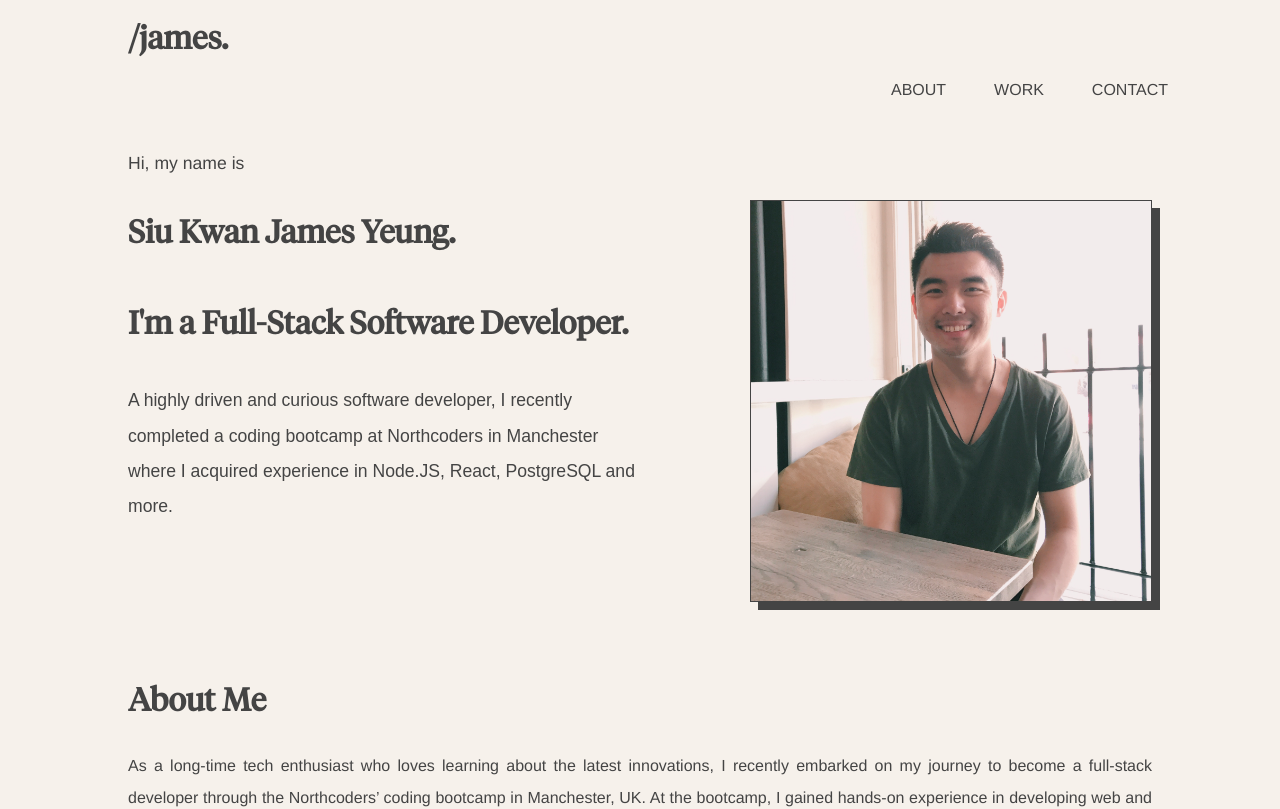
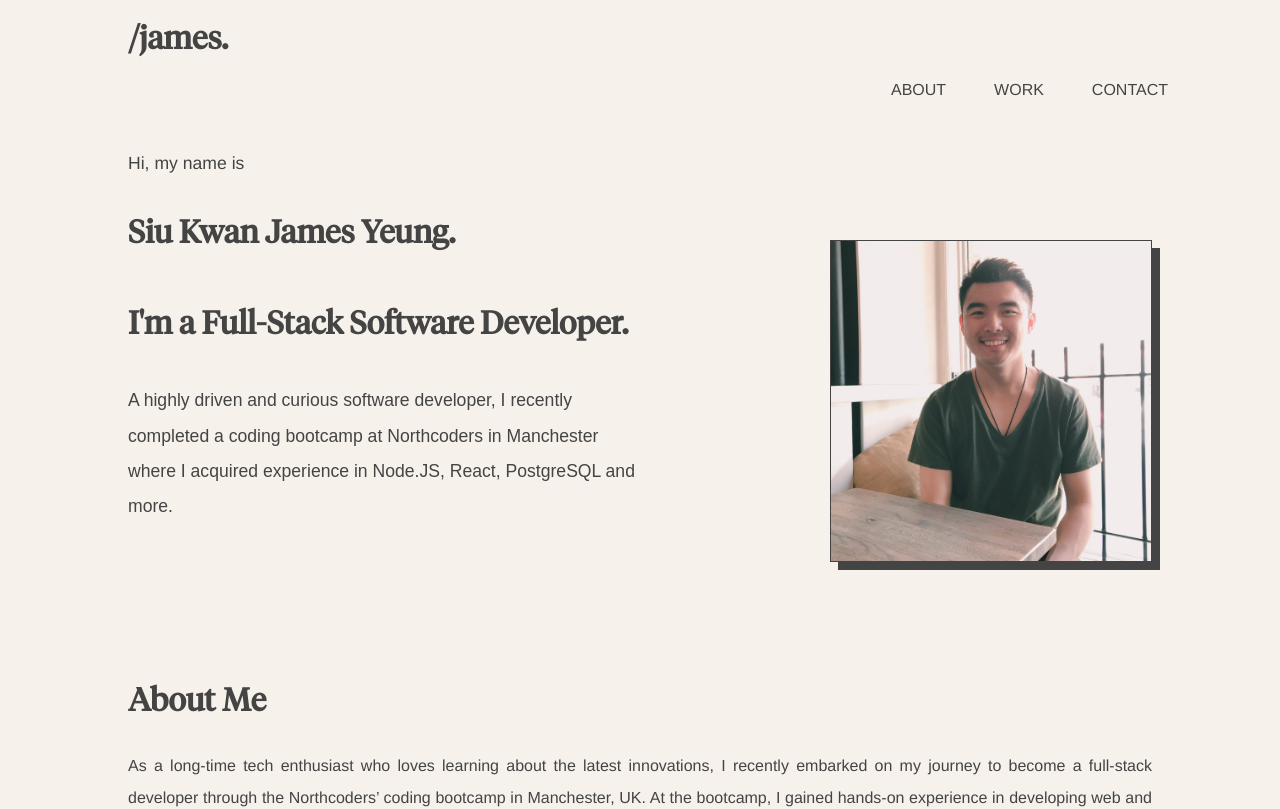
Before and after one commit to OneInfiniteLoops/Portfolio, a React (Create React App) app: page / in a window 1280 px wide. Shown: the top 809 px of the page. Built offline with nearby package versions, Linux system fonts and the light colour scheme.

Commit message:
Adjusts size unit to vw and top position of profile

```diff
--- a/src/App.css
+++ b/src/App.css
@@ -70,11 +70,11 @@ html {
 }
 
 .ProfileImage img {
-  width: 25rem;
-  height: 25rem;
+  width: 25vw;
+  height: 25vw;
   object-fit: cover;
   position: absolute;
-  top: 25%;
+  top: 30%;
   right: 10%;
   border: #444 solid 1px;
   box-shadow: 8px 8px #444;
```
